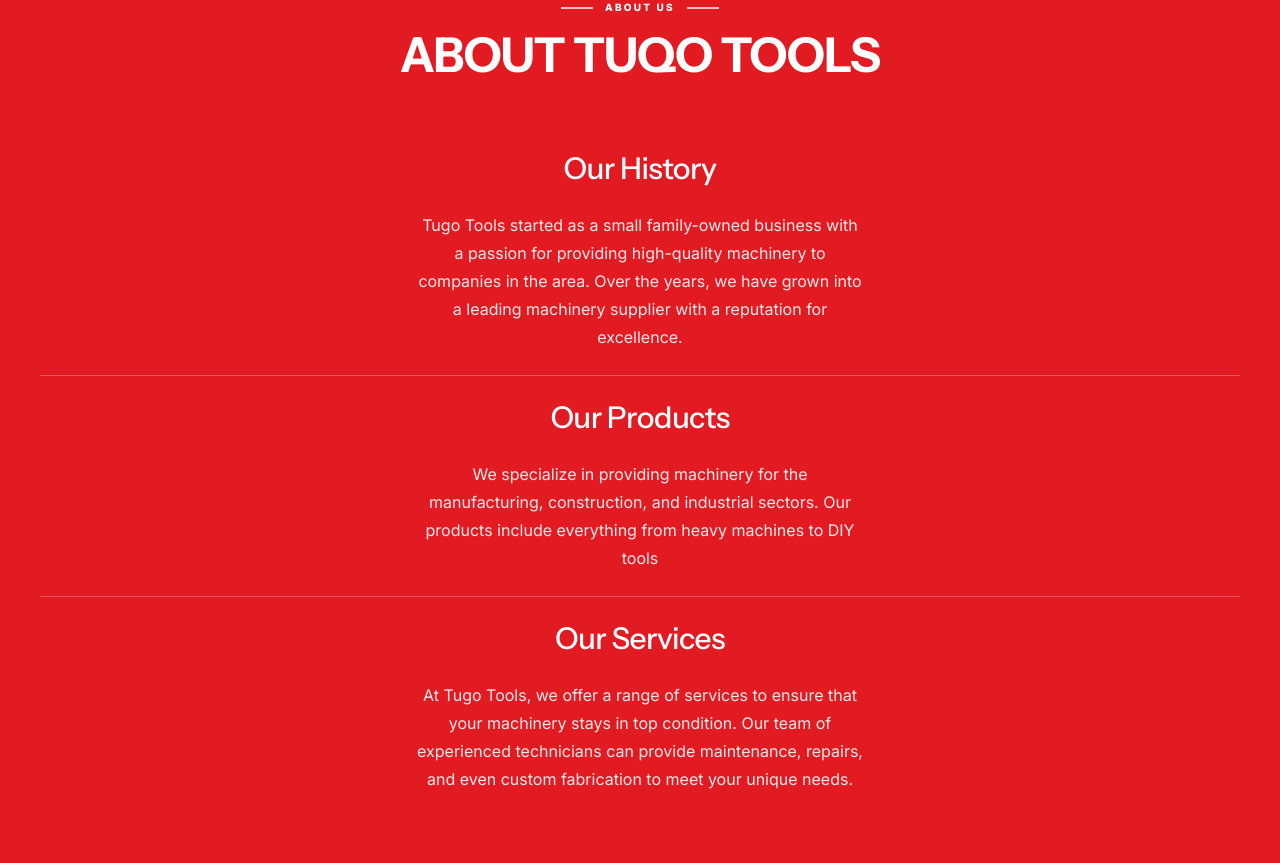
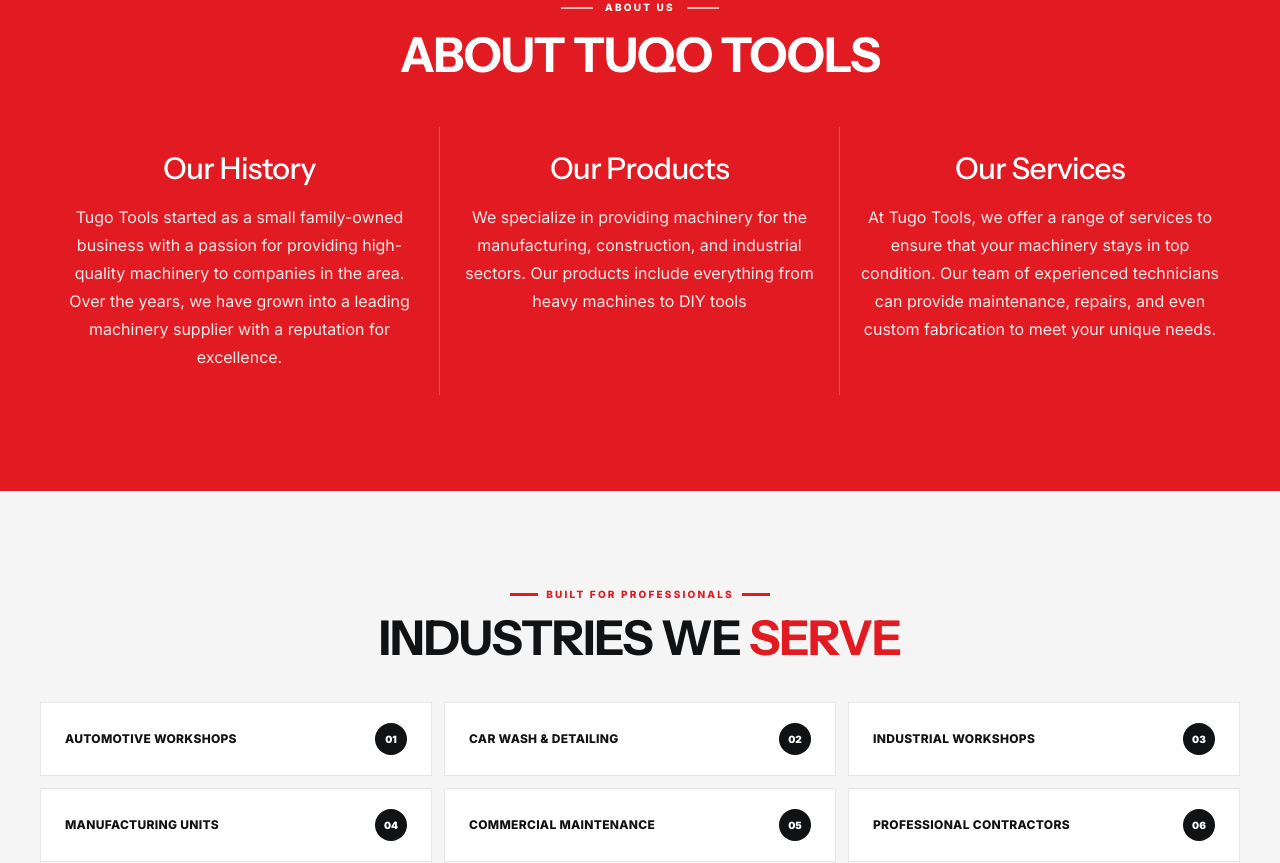
Before and after one commit to Arnav-Sharma437/Tuqo, a Next.js app: page /about in a window 1280 px wide. Shown: the part 2120-2983 px from the top of the page. Built offline with nearby package versions, Linux system fonts and the light colour scheme.

Commit message:
Update page.tsx

```diff
--- a/src/app/about/page.tsx
+++ b/src/app/about/page.tsx
@@ -200,17 +200,17 @@ export default function AboutPage() {
 
           {/* Three Columns */}
 
-          <div className="mt-12 grid grid-cols-1 gap-0">
+          <div className="mt-12 grid grid-cols-1 gap-0 md:grid-cols-3 md:gap-0">
 
             {/* Our History */}
 
-            <div className="border-b border-white/25 px-4 py-6 text-center last:border-b-0">
+            <div className="border-b border-white/25 px-4 py-6 text-center last:border-b-0 md:border-b-0 md:border-r md:px-5 md:last:border-r-0">
 
               <h3 className="text-2xl font-medium sm:text-3xl">
                 Our History
               </h3>
 
-              <p className="mx-auto mt-6 max-w-md text-sm leading-7 text-white/90 sm:text-base">
+              <p className="mx-auto mt-4 max-w-md text-sm leading-7 text-white/90 sm:text-base">
                 Tugo Tools started as a small family-owned business with a
                 passion for providing high-quality machinery to companies in
                 the area. Over the years, we have grown into a leading
@@ -222,13 +222,13 @@ export default function AboutPage() {
 
             {/* Our Products */}
 
-            <div className="border-b border-white/25 px-4 py-6 text-center last:border-b-0">
+            <div className="border-b border-white/25 px-4 py-6 text-center last:border-b-0 md:border-b-0 md:border-r md:px-5 md:last:border-r-0">
 
               <h3 className="text-2xl font-medium sm:text-3xl">
                 Our Products
               </h3>
 
-              <p className="mx-auto mt-6 max-w-md text-sm leading-7 text-white/90 sm:text-base">
+              <p className="mx-auto mt-4 max-w-md text-sm leading-7 text-white/90 sm:text-base">
                 We specialize in providing machinery for the manufacturing,
                 construction, and industrial sectors. Our products include
                 everything from heavy machines to DIY tools
@@ -239,13 +239,13 @@ export default function AboutPage() {
 
             {/* Our Services */}
 
-            <div className="px-4 py-6 text-center">
+            <div className="px-4 py-6 text-center md:px-5">
 
               <h3 className="text-2xl font-medium sm:text-3xl">
                 Our Services
               </h3>
 
-              <p className="mx-auto mt-6 max-w-md text-sm leading-7 text-white/90 sm:text-base">
+              <p className="mx-auto mt-4 max-w-md text-sm leading-7 text-white/90 sm:text-base">
                 At Tugo Tools, we offer a range of services to ensure that your
                 machinery stays in top condition. Our team of experienced
                 technicians can provide maintenance, repairs, and even custom
```
